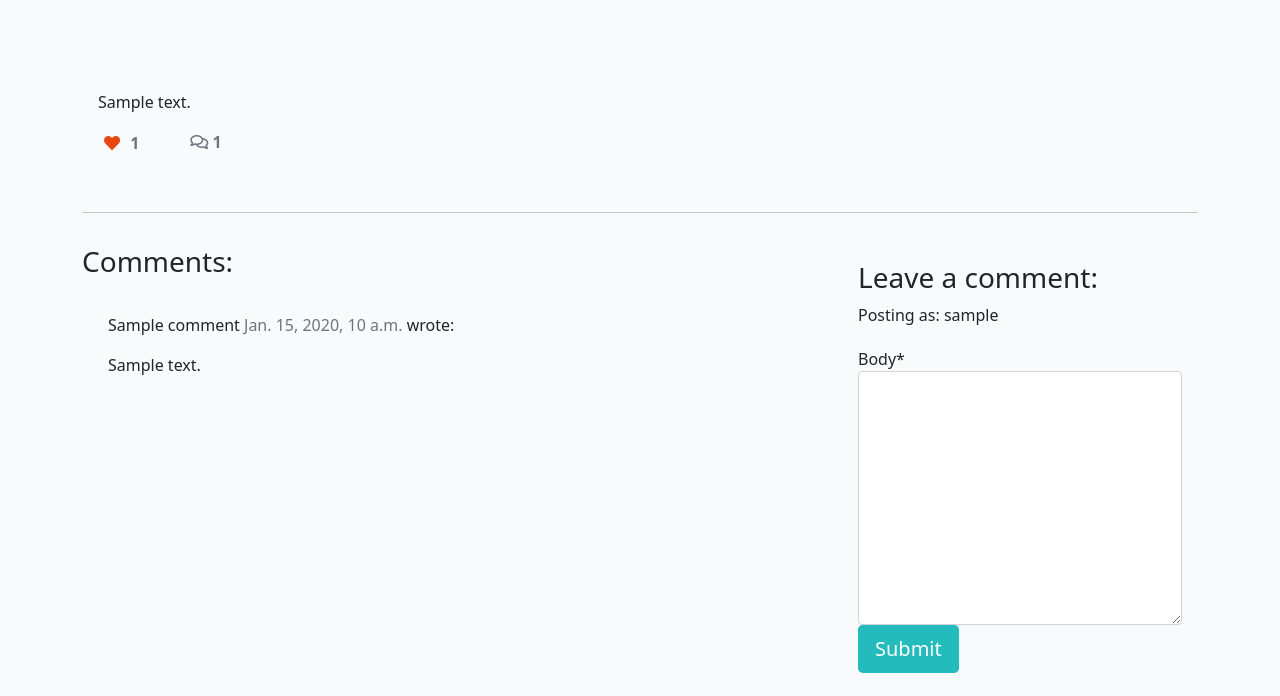
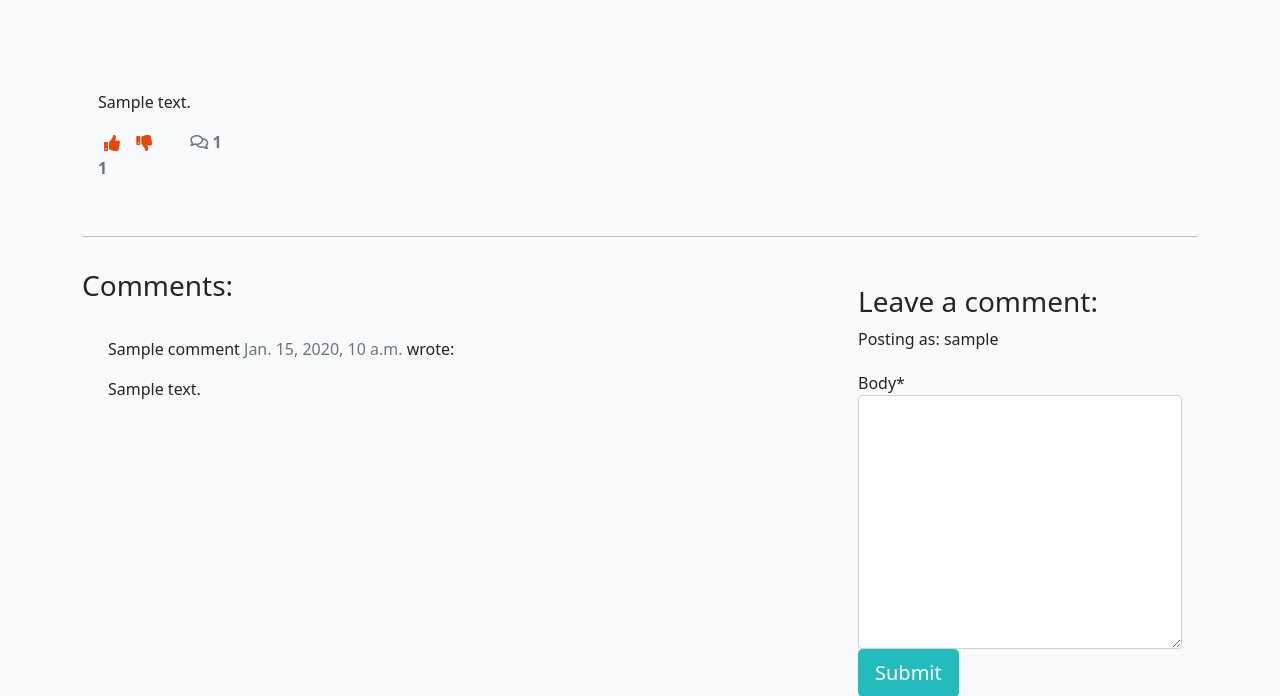
Before and after one commit to ItsTheBravo/PP4_Forums, a Django app: a page that uses templates/post_detail.html in a window 1280 px wide. Shown: the part 278-974 px from the top of the page. Run offline with Django 3.2, Linux system fonts and the light colour scheme; a user stored in the database is signed in; tables that the repository leaves empty hold one stand-in row (values such as "Sample post"); some libraries are stand-ins or nearby versions.

Commit message:
Add upvotes/downvotes
Added an extra button for downvoting,
changed icons,
 also set that both cannot be selected at the same time, and one undoes the other

```diff
--- a/forum/models.py
+++ b/forum/models.py
@@ -16,6 +16,9 @@ class Post(models.Model):
     created_on = models.DateTimeField(auto_now_add=True)
     status = models.IntegerField(choices=STATUS, default=0)
     likes = models.ManyToManyField(User, related_name='blog_likes', blank=True)
+    upvotes = models.ManyToManyField(User, related_name='blog_upvotes', blank=True)
+    downvotes = models.ManyToManyField(User, related_name='blog_downvotes', blank=True)
+
 
     class Meta:
         ordering = ['-created_on']
--- a/forum/urls.py
+++ b/forum/urls.py
@@ -4,5 +4,6 @@ from django.urls import path
 urlpatterns = [
     path('', views.PostList.as_view(), name='home'),
     path('<slug:slug>/', views.PostDetail.as_view(), name='post_detail'),
-    path('like/<slug:slug>', views.PostLike.as_view(), name='post_like'),
+    path('upvote/<slug:slug>', views.PostUpvote.as_view(), name='post_upvote'),
+    path('downvote/<slug:slug>', views.PostDownvote.as_view(), name='post_downvote'),
 ]
--- a/forum/views.py
+++ b/forum/views.py
@@ -66,13 +66,31 @@ class PostDetail(View):
         )
 
 
-class PostLike(View):
+class PostUpvote(View):
 
     def post(self, request, slug, *args, **kwargs):
         post = get_object_or_404(Post, slug=slug)
-        if post.likes.filter(id=request.user.id).exists():
-            post.likes.remove(request.user)
+
+        if post.upvotes.filter(id=request.user.id).exists():
+            post.upvotes.remove(request.user)
         else:
-            post.likes.add(request.user)
+            post.upvotes.add(request.user)
+            # Remove the user from downvotes if they clicked upvote
+            post.downvotes.remove(request.user)
 
         return HttpResponseRedirect(reverse('post_detail', args=[slug]))
+
+
+class PostDownvote(View):
+
+    def post(self, request, slug, *args, **kwargs):
+        post = get_object_or_404(Post, slug=slug)
+
+        if post.downvotes.filter(id=request.user.id).exists():
+            post.downvotes.remove(request.user)
+        else:
+            post.downvotes.add(request.user)
+            # Remove the user from upvotes if they clicked downvote
+            post.upvotes.remove(request.user)
+
+        return HttpResponseRedirect(reverse('post_detail', args=[slug]))
--- a/templates/post_detail.html
+++ b/templates/post_detail.html
@@ -36,23 +36,33 @@
                     <div class="col-1">
                         <strong>
                             {% if user.is_authenticated %}
-                            <form class="d-inline" action="{% url 'post_like' post.slug %}" method="POST">
+                            <form class="d-inline" action="{% url 'post_upvote' post.slug %}" method="POST">
                                 {% csrf_token %}
-                                {% if liked %}
-                                <button type="submit" name="blogpost_id" value="{{post.slug}}" class="btn-like"><i
-                                        class="fas fa-heart"></i></button>
+                                {% if user in post.upvotes.all %}
+                                <button type="submit" name="blogpost_id" value="{{ post.slug }}" class="btn-like"><i
+                                        class="fas fa-thumbs-up"></i></button>
                                 {% else %}
-                                <button type="submit" name="blogpost_id" value="{{post.slug}}" class="btn-like"><i
-                                        class="far fa-heart"></i></button>
+                                <button type="submit" name="blogpost_id" value="{{ post.slug }}" class="btn-like"><i
+                                        class="far fa-thumbs-up"></i></button>
+                                {% endif %}
+                            </form>
+                            <form class="d-inline" action="{% url 'post_downvote' post.slug %}" method="POST">
+                                {% csrf_token %}
+                                {% if user in post.downvotes.all %}
+                                <button type="submit" name="blogpost_id" value="{{ post.slug }}" class="btn-like"><i
+                                        class="fas fa-thumbs-down"></i></button>
+                                {% else %}
+                                <button type="submit" name="blogpost_id" value="{{ post.slug }}" class="btn-like"><i
+                                        class="far fa-thumbs-down"></i></button>
                                 {% endif %}
                             </form>
                             {% else %}
                             <span class="text-secondary"><i class="far fa-heart"></i></span>
                             {% endif %}
-                            <!-- The number of likes goes before the closing strong tag -->
-                            <span class="text-secondary">{{ post.number_of_likes }} </span>
+                            <span class="text-secondary">{{ post.number_of_likes }}</span>
                         </strong>
                     </div>
+
                     <div class="col-1">
                         {% with comments.count as total_comments %}
                         <strong class="text-secondary"><i class="far fa-comments"></i>
```
Also changed, not shown: forum/migrations/0002_auto_20230730_1324.py (added).
